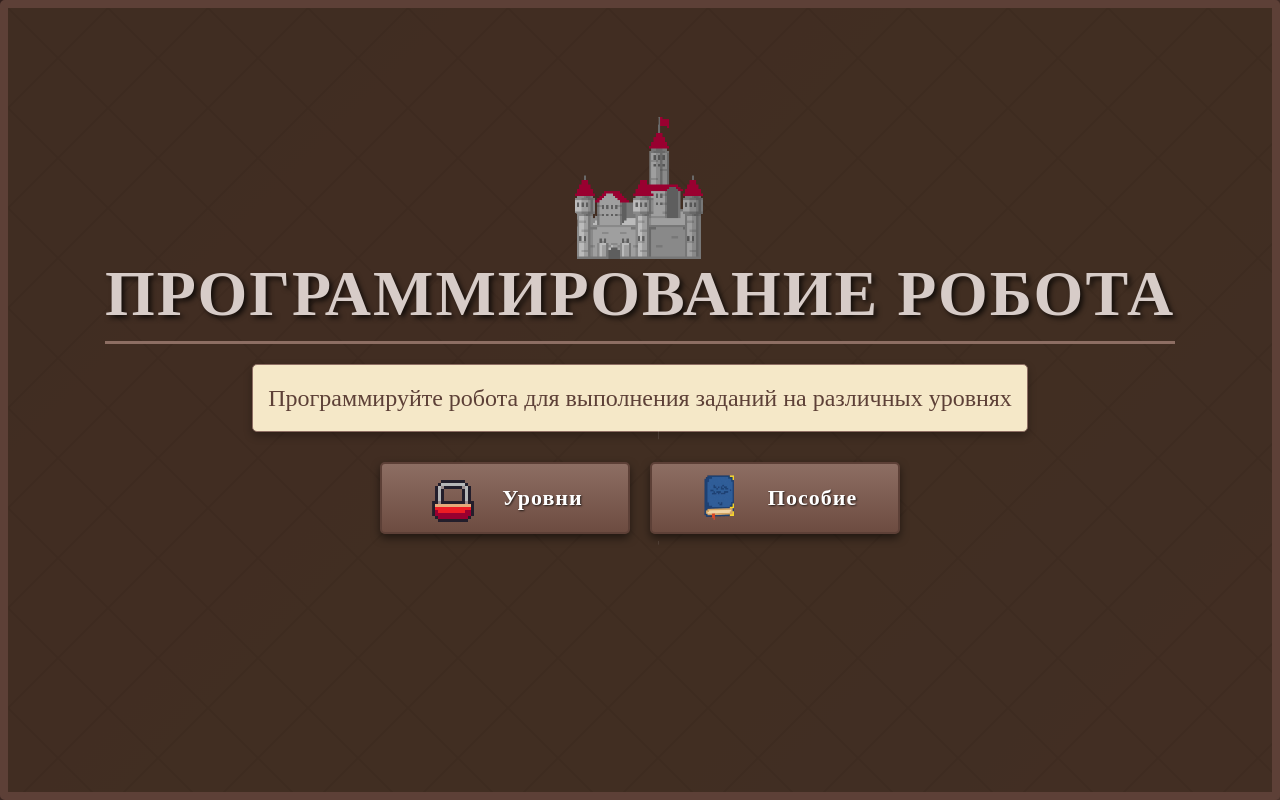
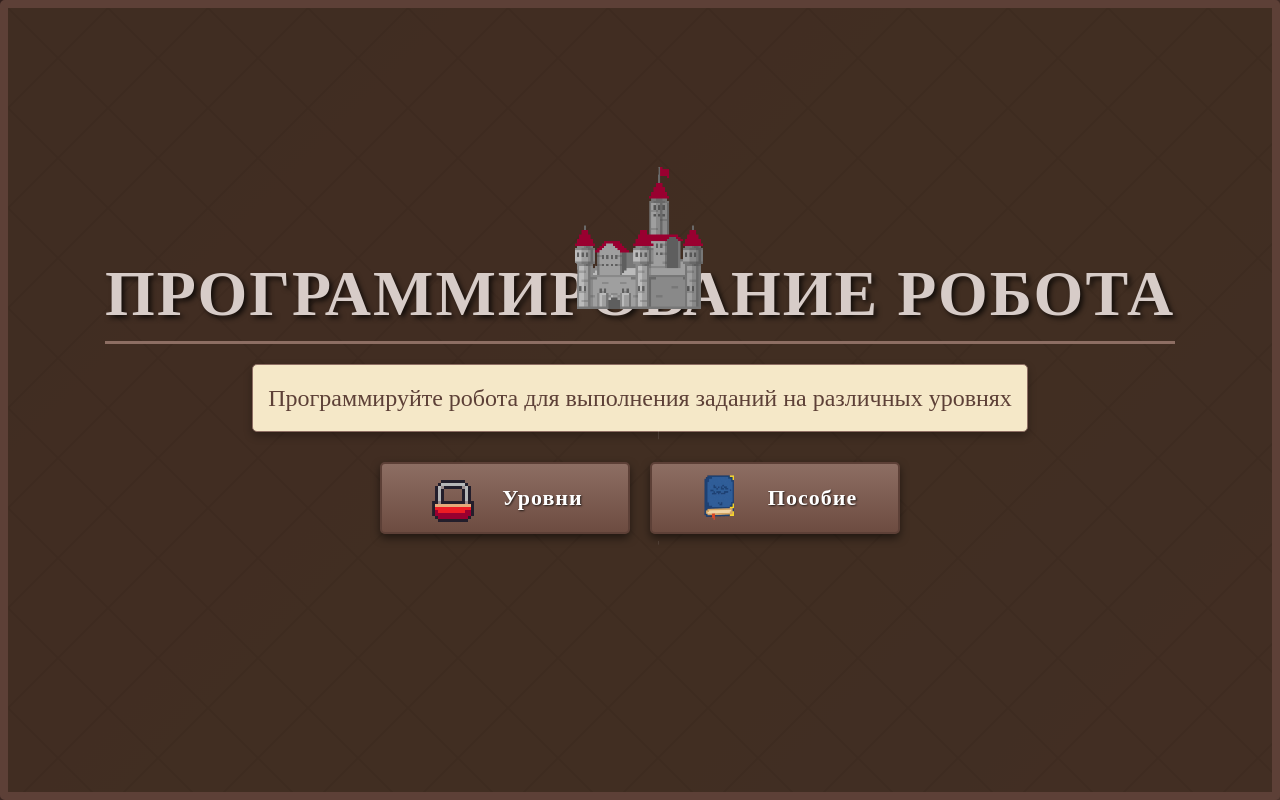
Before and after one commit to pzorin1171-star/mark-s-zadanie-, a website: page index.html in a window 1280 px wide. Drawn offline with Linux system fonts and the light colour scheme.

Commit message:
Update index.html

```diff
--- a/index.html
+++ b/index.html
@@ -280,7 +280,7 @@
             background: url('zamok.png') no-repeat center center;
             background-size: contain;
             /* === ИЗМЕНЕНИЕ: Поднят на 40px вверх (было -20px) === */
-            top: -140px;
+            top: -90px;
             left: 50%;
             transform: translateX(-50%) translateY(-200px);
             /* Анимация вылета сверху */
```
